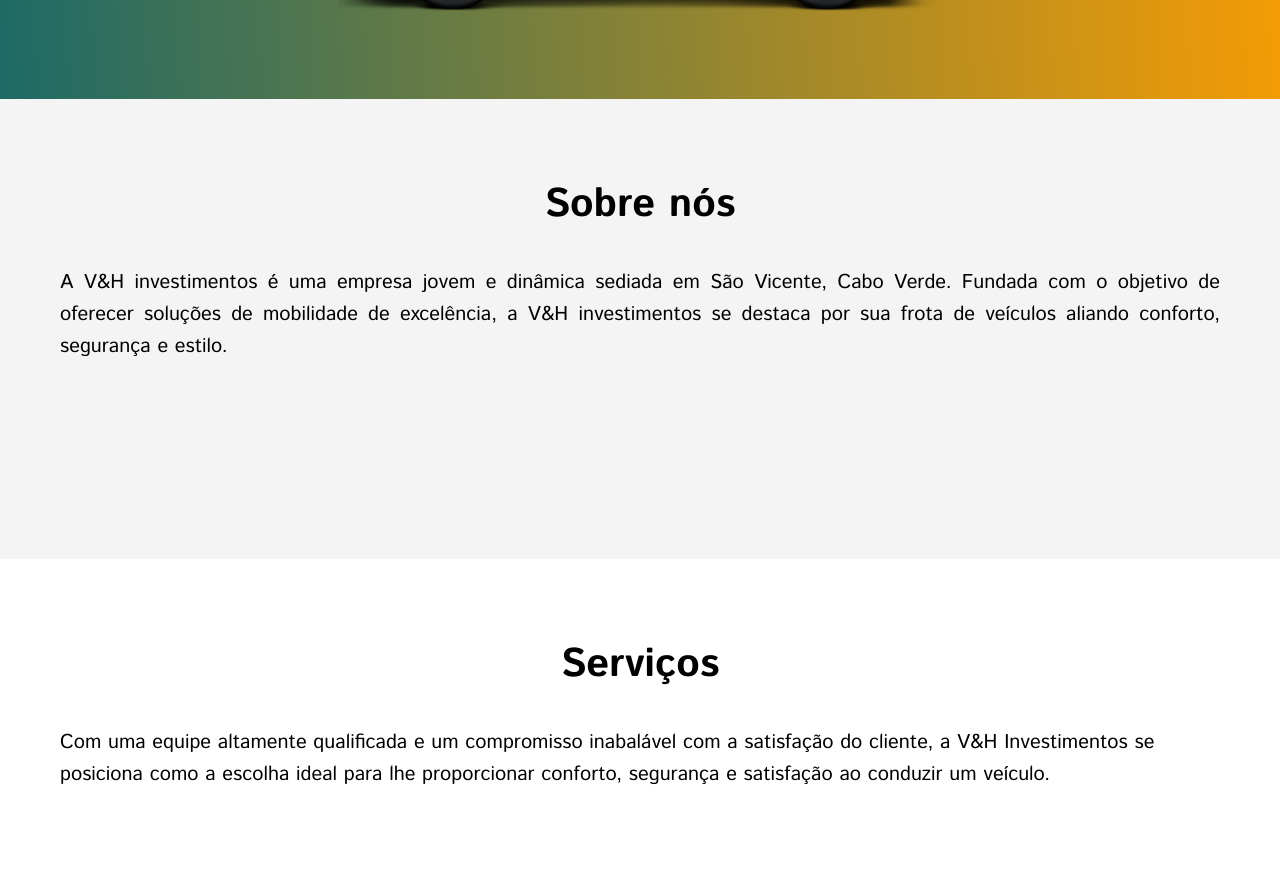
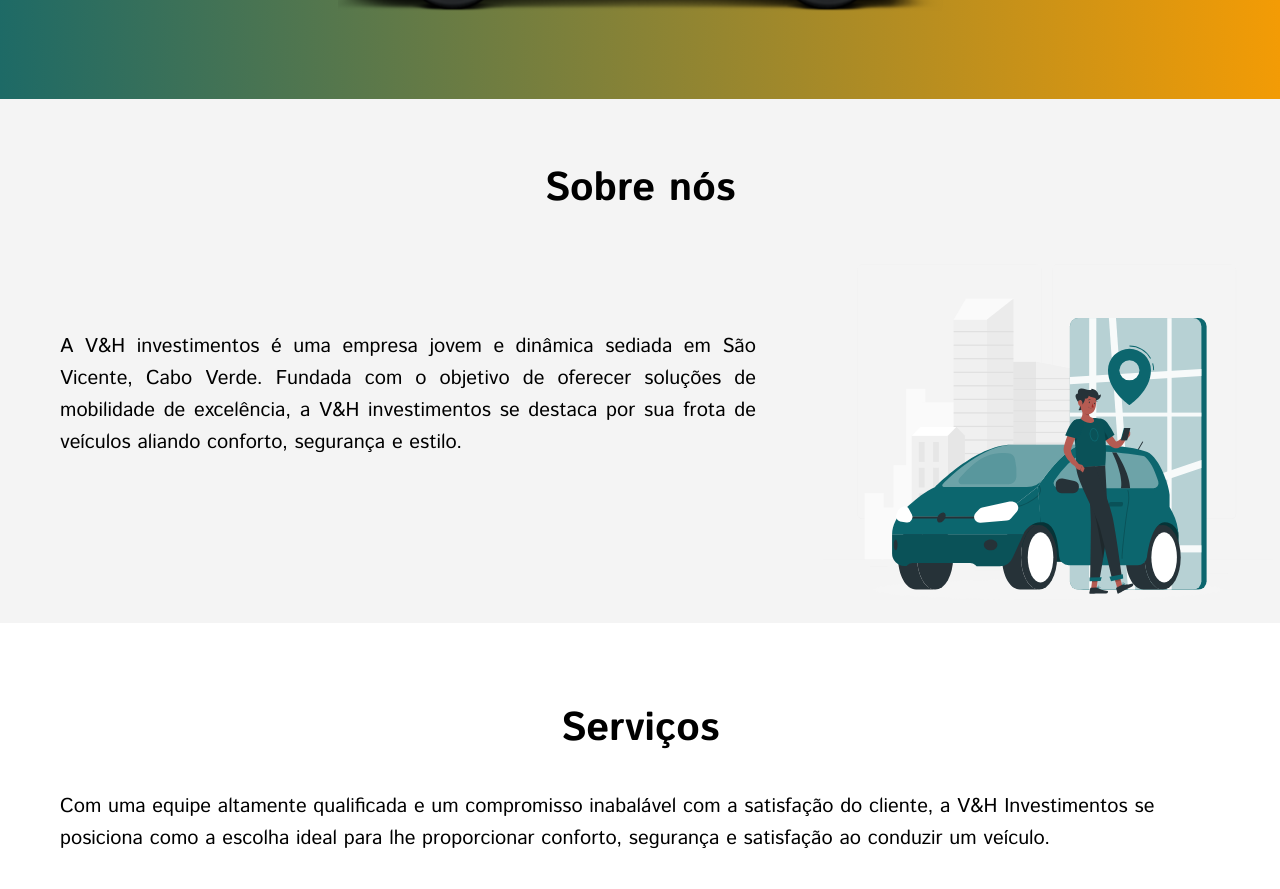
Before and after one commit to d-coder47/rent-a-car, a React (Vite) app: page / in a window 1280 px wide. Shown: the part 835-1724 px from the top of the page. Built offline with nearby package versions, Linux system fonts and the light colour scheme.

Commit message:
chore: implement about us on xl screens

```diff
--- a/src/components/About/About.tsx
+++ b/src/components/About/About.tsx
@@ -1,6 +1,7 @@
-import { Box, Typography } from "@mui/material";
+import { Avatar, Box, Typography } from "@mui/material";
 import React from "react";
 import { useTranslation } from "react-i18next";
+import car from "../../assets/about-car.svg";
 
 const About: React.FC = () => {
   const { t } = useTranslation();
@@ -27,6 +28,8 @@ const About: React.FC = () => {
   return (
     <Box
       sx={{
+        background: "#F4F4F4",
+
         height: {
           xs: "100%",
           sm: "100%",
@@ -56,26 +59,24 @@ const About: React.FC = () => {
           lg: "0%",
           xl: "0%",
         },
+        paddingTop: {
+          xs: "4rem",
+          sm: "4rem",
+          md: "4rem",
+          lg: "4rem",
+          xl: "4rem",
+        },
       }}
     >
+      <Box>
+        <Typography sx={typographyStyle.headline} variant="h2">
+          {" "}
+          {t("homepage.about.headline")}
+        </Typography>
+        <Box display="flex">
           <Box
             sx={{
-          background: "#F4F4F4",
-          width: "100%",
-          height: {
-            xs: "350px",
-            sm: "350px",
-            md: "350px",
-            lg: "100%",
-            xl: "100%",
-          },
-          display: "flex",
-          justifyContent: "center",
-        }}
-      >
-        <Box
-          sx={{
-            width: "100%",
+              width: "60%",
               height: {
                 xs: "100%",
                 sm: "100%",
@@ -96,13 +97,25 @@ const About: React.FC = () => {
               flexDirection: "column",
             }}
           >
-          <Typography sx={typographyStyle.headline} variant="h2">
-            {" "}
-            {t("homepage.about.headline")}
-          </Typography>
             <Typography sx={typographyStyle.subheadline} variant="body1">
               {t("homepage.about.subheadline")}
             </Typography>
+          </Box>
+          <Box
+            display="flex"
+            justifyContent="center"
+            sx={{ width: { xs: "40%" } }}
+          >
+            <Avatar
+              src={car}
+              alt="About Us"
+              variant="square"
+              sx={{
+                width: { xs: "450px" },
+                height: { xs: "450px" },
+              }}
+            />
+          </Box>
         </Box>
       </Box>
     </Box>
```
Also changed, not shown: src/assets/about-car.svg (added). Lines whose indentation alone changed are shown as unchanged.
